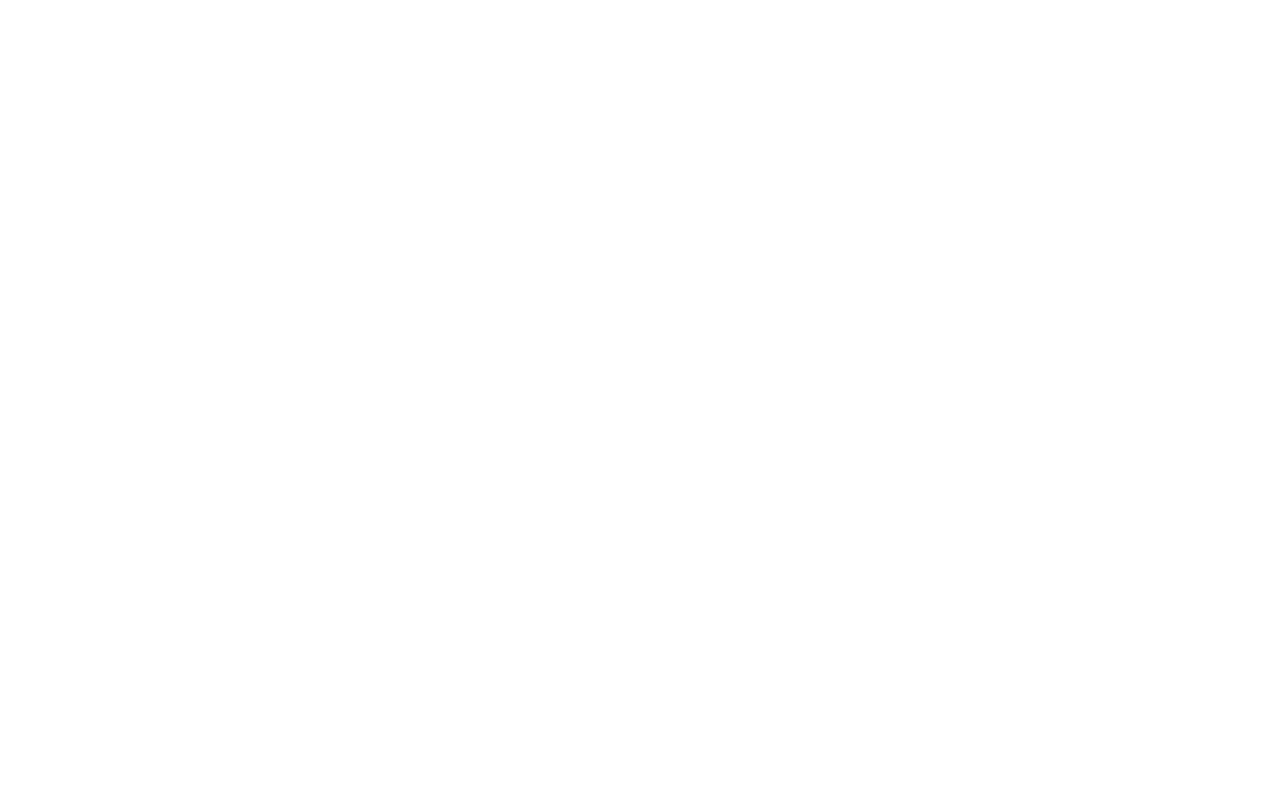
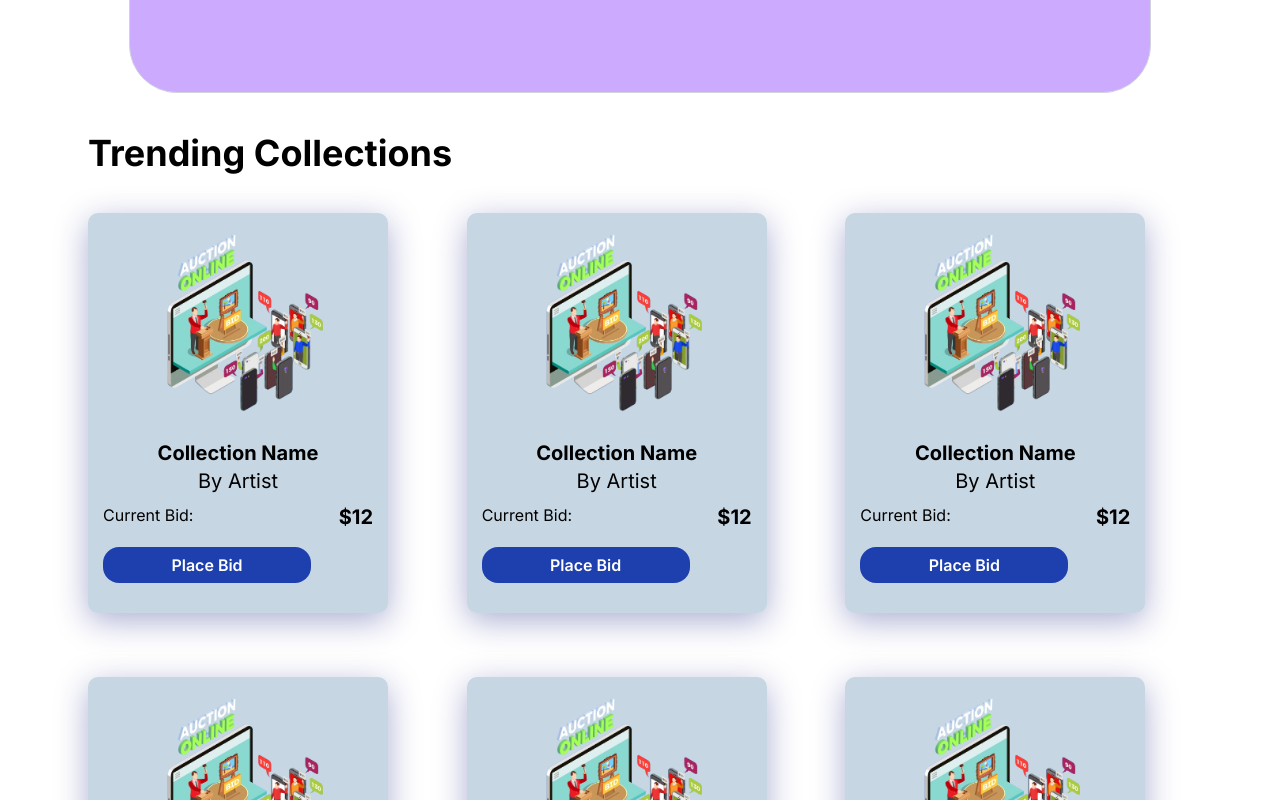
Before and after one commit to swapnil-SN7/Master-s_2.1.2, a Next.js app: page / in a window 1280 px wide. Shown: the part 580-1380 px from the top of the page. Before the commit the page ends 800 px from the top, so only its background shows below. Built offline with nearby package versions, Linux system fonts and the light colour scheme.

Commit message:
added collections component

```diff
--- a/src/app/components/Collection_cards/col_cards.tsx
+++ b/src/app/components/Collection_cards/col_cards.tsx
@@ -2,7 +2,7 @@
 import Image from "next/image";
 import Link from "next/link";
 
-const col_cards = ({  title, description, gitUrl }) => {
+const col_cards = ({  title, description, gitUrl,imgurl }) => {
   return (
     <div>
       <div
@@ -15,7 +15,7 @@
             className="h-14 w-14 mr-2 border-2 relative rounded-full border-[#ADB7BE] hover:border-white group/link"
           >
             <Image
-            src={"/images/code.png"}
+            src={}
             width={50}
             height={50}
             className="h-10 w-10 text-[#ADB7BE] absolute top-1/2 left-1/2 transform -translate-x-1/2 -translate-y-1/2  cursor-pointer group-hover/link:text-white" />
--- a/src/app/components/Collections/Collections.tsx
+++ b/src/app/components/Collections/Collections.tsx
@@ -1,20 +1,36 @@
-import React from 'react'
-import "./collections.css"
-import Image from 'next/image'
+import React from "react";
+import Image from "next/image";
+import "./collections.css"; // Make sure to include your custom styles if needed
+// import styles from "./collections.module.css"; // Import module styles if needed
 
 const Collections = () => {
   return (
-    <div>
-<h1 className='text-4xl font-bold mt-10 text-left' >Trending Collections</h1>
-<div className='collection_card mt-5 grid grid-cols-3  '>
-    <div className='csmall_card mx-8 mt-8 flex flex-col align-center'>
-    <Image className='mx-auto' alt="" height={200} width={200} src="/images/auction.jpg" />
+    <div className="container mx-auto px-4">
+      <h1 className="text-4xl font-bold mt-10 text-left">Trending Collections</h1>
+      <div className="grid grid-cols-1 md:grid-cols-2 lg:grid-cols-3 gap-8 mt-10">
+        {Array.from({ length: 8 }).map((_, index) => (
+          <div key={index} className={`csmall_card  mb-8`}>
+            <Image
+              className="mx-auto"
+              alt=""
+              height={200}
+              width={200}
+              src="/images/auction-removebg-preview.png"
+            />
+            <h1 className="text-center text-xl font-bold mt-4">Collection Name</h1>
+            <h3 className="text-center text-xl">By Artist</h3>
+            <div className="flex justify-between mt-2">
+              <span className="text-left text-black">Current Bid:</span>
+              <span className="font-bold text-xl">$12</span>
+            </div>
+            <button className="bg-blue-800 w-full md:w-52 h-9 rounded-2xl text-white font-semibold text-center mx-auto mt-4 hover:bg-blue-500">
+              Place Bid
+            </button>
+          </div>
+        ))}
+      </div>
+    </div>
+  );
+};
 
-    </div>
-
-</div>
-    </div>
-  )
-}
-
-export default Collections
+export default Collections;
--- a/src/app/components/Collections/collections.css
+++ b/src/app/components/Collections/collections.css
@@ -1,5 +1,5 @@
 .collection_card{
-    background: rgba( 49, 150, 244, 0.25 );
+    background: rgba(5, 79, 148, 0.25);
     box-shadow: 0 8px 32px 0 rgba( 31, 38, 135, 0.37 );
     backdrop-filter: blur( 8px );
     -webkit-backdrop-filter: blur( 8px );
--- a/src/app/components/Navbar.tsx
+++ b/src/app/components/Navbar.tsx
@@ -31,7 +31,7 @@
 const Navbar = () => {
   const [navbarOpen, setNavbarOpen] = useState(false);
   return (
-    <nav className='fixed mx-auto top-0 right-0 bg-[#121212] bg-opacity-100 left-0 opacity-80 z-10 '>
+    <nav className='absolute mx-auto top-0 right-0 bg-[#121212] bg-opacity-100 left-0 opacity-80 z-10 '>
 
         <div className='flex container lg:py-4 flex-wrap items-center justify-between mx-auto px-4 py-2'>
 
--- a/src/app/page.tsx
+++ b/src/app/page.tsx
@@ -53,7 +53,7 @@
             </div>
 
             <div className="rightpart">
-              <Image alt="" height={30} width={30} src="/images/auction.jpg" />
+              <Image className=" mr-15 rounded-3xl"alt="" height={300} width={300} src="/images/auction.jpg" />
 
               <div className="dropdown dropdown-right ml-4 flex">
                 <button className="border-white bottom-2  text-center bg-gray-400 rounded-full bg-clip-padding backdrop-filter backdrop-blur-sm bg-opacity-10 border  m-4 p-2 flex justify-around content-baseline">
@@ -69,6 +69,7 @@
             </div>
           </div>
         </div>
+        <Collections/>
       </div>
 
 
```
Also changed, not shown: public/images/auction-removebg-preview.png (added), 1 other file (tests, documents, lock files or other folders).
